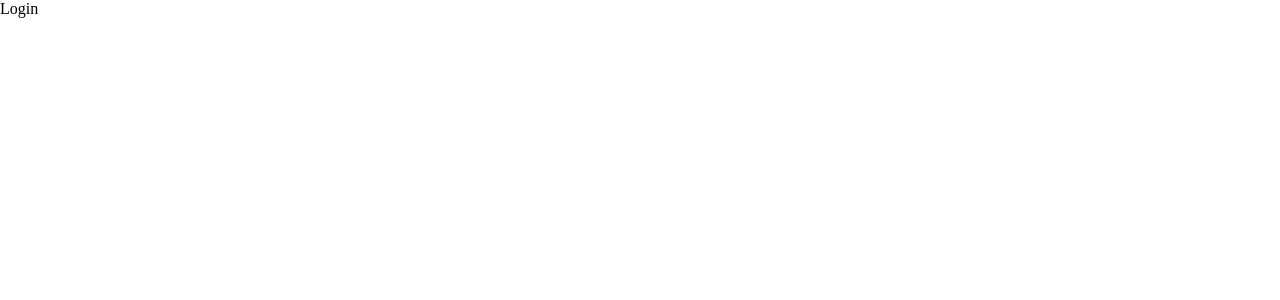
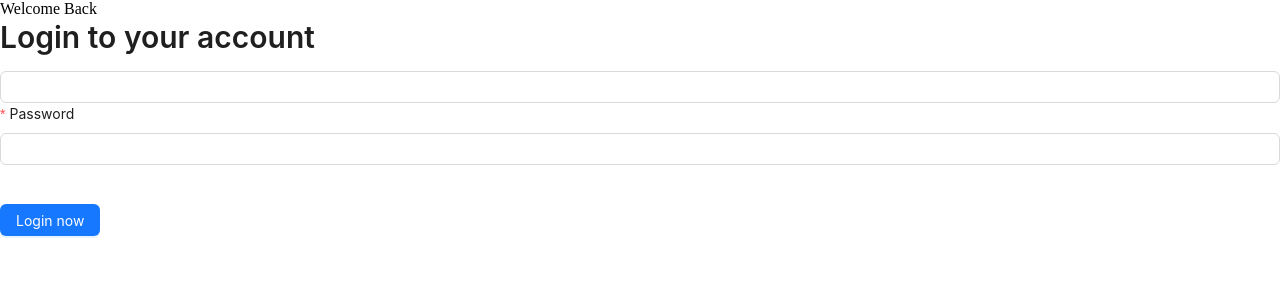
Before and after one commit to azizlaghari/assignment-writing, a React (Vite) app in the folder assignment-writing/: page /login in a window 1280 px wide. Shown: the top 300 px of the page. Built offline with nearby package versions, Linux system fonts and the light colour scheme.

Commit message:
add Login page

```diff
--- a/assignment-writing/src/Config/PrivateRoute.jsx
+++ b/assignment-writing/src/Config/PrivateRoute.jsx
@@ -1,8 +1,9 @@
 import React from "react";
-import { Route, Redirect } from "react-router-dom";
+import { Route, useNavigate } from "react-router-dom";
 
 const PrivateRoute = ({ component: Component, ...rest }) => {
   var id = localStorage.getItem("LoggedIn");
+  const navigate = useNavigate();
 
   return (
     <Route
@@ -11,7 +12,7 @@ const PrivateRoute = ({ component: Component, ...rest }) => {
         id && localStorage.hasOwnProperty("LoggedIn") ? (
           <Component {...props} />
         ) : (
-          <Redirect to="/login" />
+          navigate ("/login")
         )
       }
     />
--- a/assignment-writing/src/Config/Routers.jsx
+++ b/assignment-writing/src/Config/Routers.jsx
@@ -13,7 +13,6 @@ function Routers() {
         <>
             <BrowserRouter>
                 <Routes>
-                    {/* <Route  path="/" element={<MainMenu/>} /> */}
                     <Route exact path="/" element={<Dashboard/>} />
                     <Route  path="login" element={<Login/>} />
                     <Route  path="orders" element={<Orders/>} />
--- a/assignment-writing/src/Layout/VerticalLayout/VerticalLayout.css
+++ b/assignment-writing/src/Layout/VerticalLayout/VerticalLayout.css
@@ -121,3 +121,12 @@
     display: none;
   }
 }
+.logout{
+  z-index: 2;
+  position: fixed;
+  top: 10px;
+  right: 10px;
+  display: flex;
+  align-items: center;
+  color: #fff;
+}
--- a/assignment-writing/src/Layout/VerticalLayout/VerticalLayout.jsx
+++ b/assignment-writing/src/Layout/VerticalLayout/VerticalLayout.jsx
@@ -1,21 +1,38 @@
 import React, { useState } from "react";
-import { Layout } from "antd";
+import { Dropdown, Layout, Menu } from "antd";
+import { IoIosArrowDown } from "react-icons/io";
 import {
+    LogoutOutlined,
     MenuUnfoldOutlined,
     MenuFoldOutlined,
 } from "@ant-design/icons";
-
+import { useNavigate } from "react-router-dom";
 import MainMenu from "../MainMenu/MainMenu";
 import './VerticalLayout.css'
+import Item from "antd/es/list/Item";
 
 const VerticalLayout = ({ children, active }) => {
     const { Header, Sider, Content } = Layout;
+    const navigate = useNavigate();
 
     // toggle
     const [collapsed, setCollapsed] = useState(false);
     const toggle = () => {
         setCollapsed(!collapsed);
     };
+    const performSignOut = () => {
+        localStorage.clear();
+        navigate.push("/login");
+    };
+
+
+    const menu = (
+        <Menu>
+            <Menu.Item icon={<LogoutOutlined />} onClick={performSignOut}>
+                Logout
+            </Menu.Item>
+        </Menu>
+    );
     return (
         <>
             <Layout>
@@ -50,7 +67,7 @@ const VerticalLayout = ({ children, active }) => {
                         }}
                         className="header-row"
                     >
-                        <div style={{backgroundColor: "#828b6b", display: "flex", alignItems: "center" ,width: "100%", }}>
+                        <div style={{ backgroundColor: "#828b6b", display: "flex", alignItems: "center", width: "100%", }}>
                             {React.createElement(
                                 collapsed ? MenuUnfoldOutlined : MenuFoldOutlined,
                                 {
@@ -61,7 +78,19 @@ const VerticalLayout = ({ children, active }) => {
                             <h3 style={{ color: 'white' }}> AL Izzah Electric Sanitary and Paint </h3>
 
                         </div>
+
                     </Header>
+                    <div className="logout">
+                        <Dropdown
+                            menu={menu}
+                            trigger={["click"]}
+                            placement={"bottomLeft"}
+                        >
+                            <span className="header-action">
+                                <IoIosArrowDown />
+                            </span>
+                        </Dropdown>
+                    </div>
                     <Content
                         style={{ padding: "24px", height: "auto" }}
                     >
--- a/assignment-writing/src/Views/Login/Login.jsx
+++ b/assignment-writing/src/Views/Login/Login.jsx
@@ -1,9 +1,103 @@
-import React from 'react'
+import { useState } from "react";
+import { Button, Radio, Input, Typography, Form, notification } from "antd";
+import { useNavigate } from "react-router-dom";
+import Item from "antd/es/list/Item";
+
 
 const Login = () => {
-  return (
-    <div>Login</div>
-  )
-}
+  const navigate = useNavigate();
+  const [loading, setLoading] = useState(false);
 
-export default Login
+  const AdminCredential = {
+    email: 'admin@gmail.com',
+    password: '12345678'
+  }
+
+  const Login = async (values) => {
+    setLoading(true);
+    if (values.email === AdminCredential.email && values.password === AdminCredential.password) {
+      await localStorage.setItem("LoggedIn", true)
+      navigate.push("/")
+      notification.success({
+        message: 'Login Succussfully!!',
+        duration: 3
+      })
+    } else {
+      notification.error({
+        message: 'Wrong Email & Password',
+        description: 'Input Correct Email & Password',
+        duration: 3
+      })
+    }
+    setLoading(false);
+  };
+
+  if (localStorage.hasOwnProperty("LoggedIn")) {
+    return navigate("/");
+  } else {
+    return (
+      <div className="temp-login-main">
+        <div className="login-main">
+          <p>Welcome Back</p>
+          <Typography.Title level={2}>
+            Login to your account
+          </Typography.Title>
+          <Form layout="vertical" onFinish={Login}>
+            <Item
+              name="email"
+              label="Email"
+              rules={[
+                {
+                  type: "email",
+                  message: "The input is not valid E-mail!",
+                },
+                {
+                  required: true,
+                  message: "Please input your E-mail!",
+                },
+              ]}
+            >
+              <Input className="primary-input" />
+            </Item>
+            <Form.Item
+              name="password"
+              label="Password"
+              rules={[
+                {
+                  required: true,
+                  message: "Password is required",
+                },
+              ]}
+            >
+              <Input className="primary-input" type="password" />
+            </Form.Item>
+            <div
+              style={{
+                display: "flex",
+                justifyContent: "flex-end",
+                margin: "15px 0",
+              }}
+            >
+              {/* <Link to="/forget-password" style={{ color: "black" }}>
+              Forgot Password?
+            </Link> */}
+            </div>
+            <Form.Item>
+              <Button
+                type="primary"
+                className="primary-btn"
+                loading={loading}
+                htmlType="submit"
+              >
+                Login now
+              </Button>
+            </Form.Item>
+          </Form>
+
+        </div>
+      </div>
+    );
+  };
+};
+
+export default Login;
--- a/assignment-writing/src/Views/Product/Product.jsx
+++ b/assignment-writing/src/Views/Product/Product.jsx
@@ -11,7 +11,7 @@ const Product = () => {
   return (
     <Layout active="Product">
       <div className="PL-container Container">
-        <h2 className="heading">Product List</h2>
+        <h2 className="heading" style={{ margin: "1rem", color: "#000" }}>Product List</h2>
         <div className="Actions-div">
           <br />
 
```
